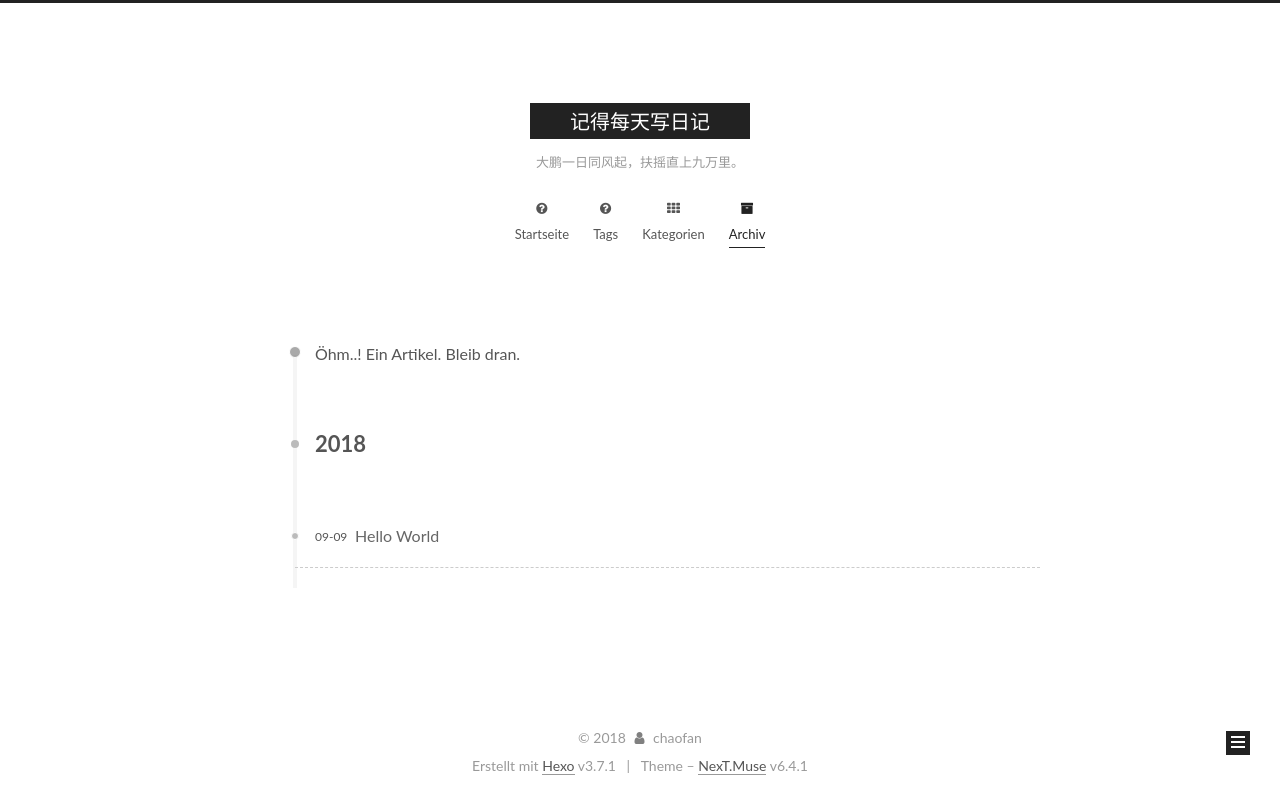
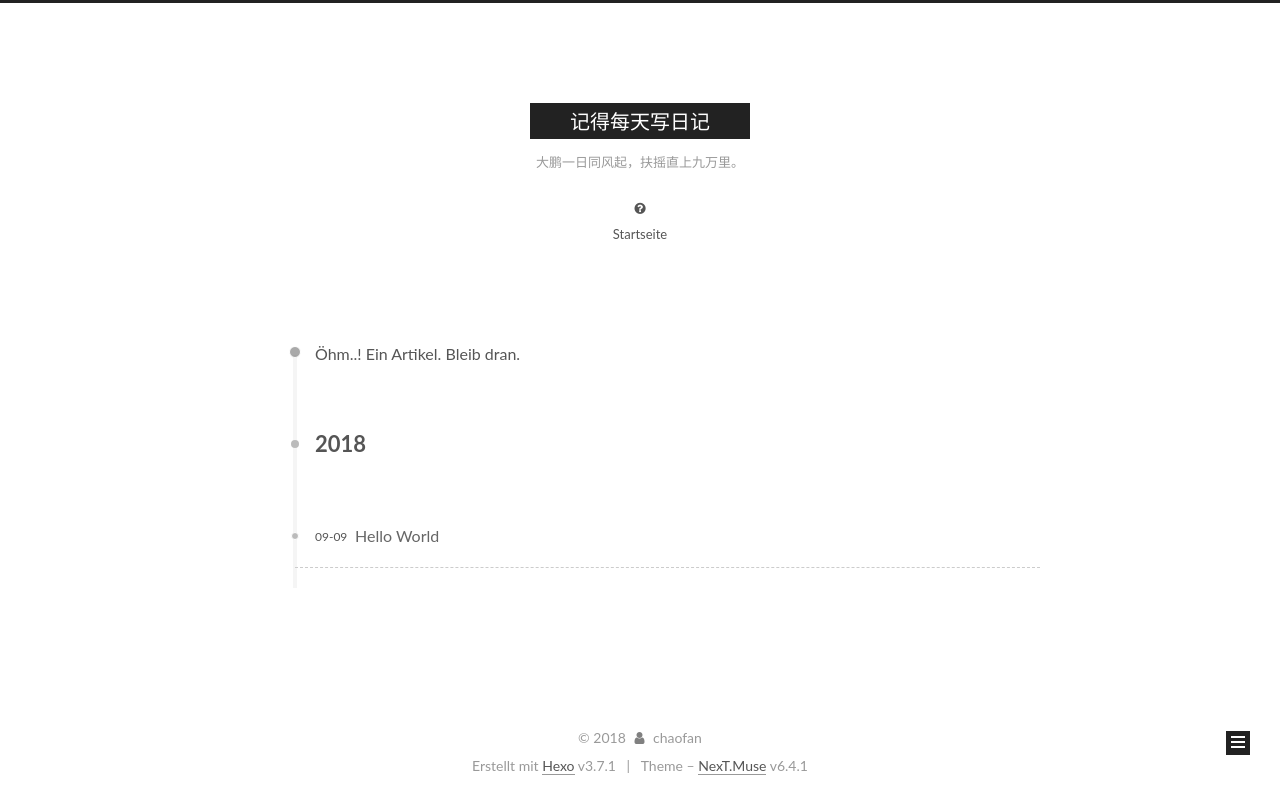
Before and after one commit to xuchaofan/xuchaofan.github.io, a plain HTML site: page archives/2018/09/index.html in a window 1280 px wide. Drawn offline with Linux system fonts and the light colour scheme; files that its build step writes are made by us from their sources; files whose address does not match are found by name.

Commit message:
Site updated: 2018-09-12 23:45:35

```diff
--- a/archives/2018/09/index.html
+++ b/archives/2018/09/index.html
@@ -229,40 +229,7 @@
 
 
 
-
-          <li class="menu-item menu-item-tags">
-    <a href="/E:/blog/myblog/tags" rel="section">
-      <i class="menu-item-icon fa fa-fw fa-question-circle"></i> <br />Tags</a>
-  </li>
-
-
-
-
-          <li class="menu-item menu-item-categories">
-    <a href="/E:/blog/myblog/categories/" rel="section">
-      <i class="menu-item-icon fa fa-fw fa-th"></i> <br />Kategorien</a>
-  </li>
-
-
-
-
-          <li class="menu-item menu-item-archives menu-item-active">
-    <a href="/E:/blog/myblog/archives/" rel="section">
-      <i class="menu-item-icon fa fa-fw fa-archive"></i> <br />Archiv</a>
-  </li>
-
-
-
     </ul>
-
-
-
-
-
-
-
-
-
 
 
 
@@ -410,7 +377,7 @@
 
                 <div class="site-state-item site-state-posts">
 
-                  <a href="/E:/blog/myblog/archives/">
+                  <a href="/E:/blog/myblog/archives">
 
                     <span class="site-state-item-count">1</span>
                     <span class="site-state-item-name">Artikel</span>
```
Also changed, not shown: 2018/09/09/hello-world/index.html (+1 -25 lines), archives/2018/index.html (+1 -34 lines), archives/index.html (+1 -34 lines), index.html (+1 -25 lines).
